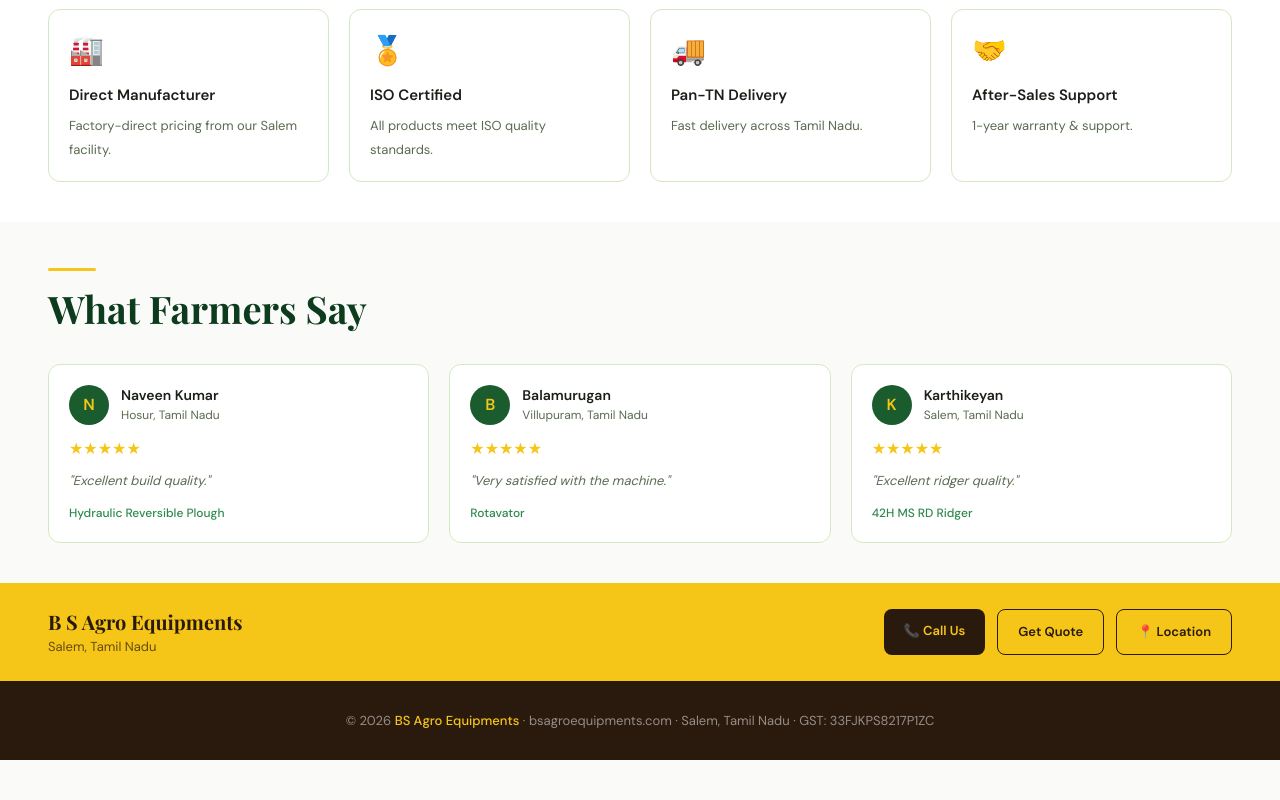
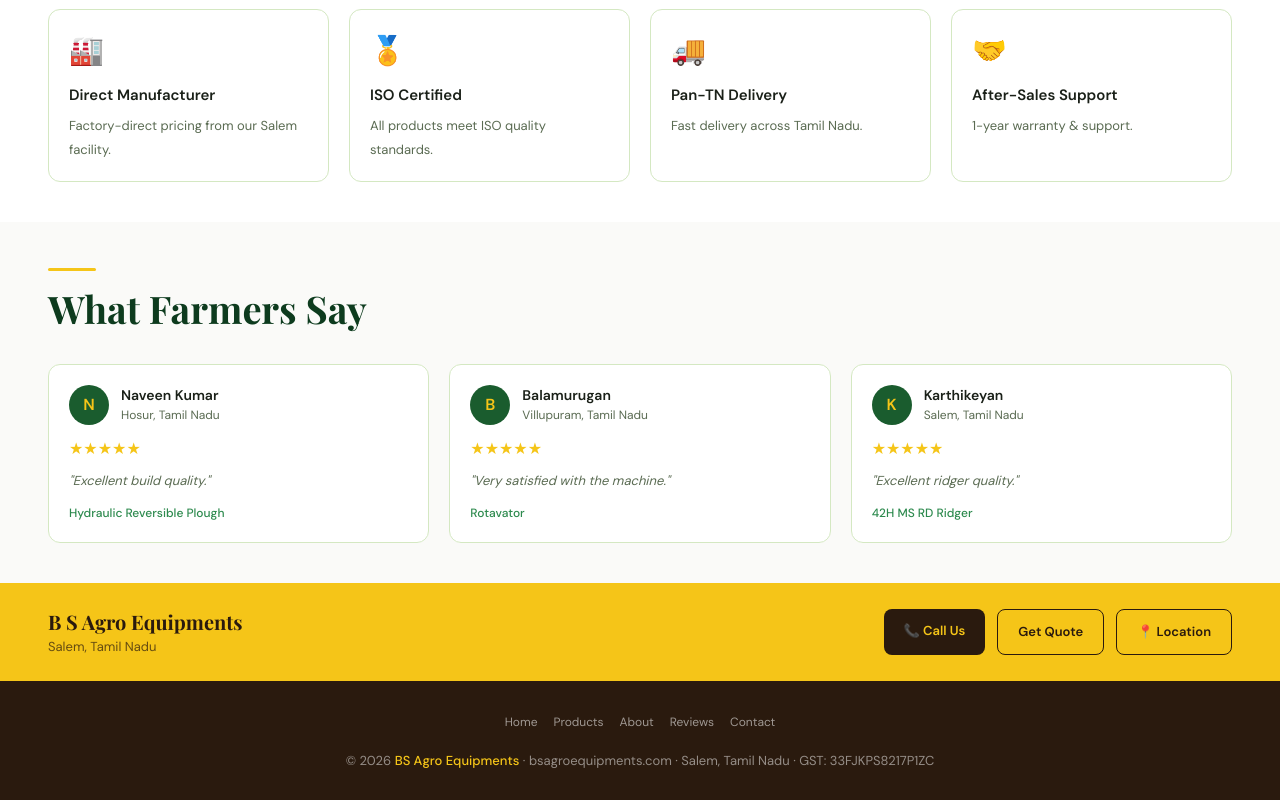
Before and after one commit to uthayaa2005/bs-agro, a React (Create React App) app: page / in a window 1280 px wide. Shown: the part 3025-3825 px from the top of the page. Before the commit the page ends 3785 px from the top, so only its background shows below. Built offline with nearby package versions, Linux system fonts and the light colour scheme; a web font is replaced by a local one.

Commit message:
Add crawlable footer links to help Google discover all pages.
Footer now includes real href links for home, products, about, reviews, and contact.

Co-authored-by: Cursor <cursoragent@cursor.com>

```diff
--- a/src/components/Footer.jsx
+++ b/src/components/Footer.jsx
@@ -1,11 +1,34 @@
 import React from "react";
 import { SITE_URL } from "../constants/site";
+
+const FOOTER_LINKS = [
+  { href: "/", label: "Home" },
+  { href: "/products", label: "Products" },
+  { href: "/about", label: "About" },
+  { href: "/reviews", label: "Reviews" },
+  { href: "/contact", label: "Contact" },
+];
 
 export default function Footer() {
   return (
     <footer className="bg-soil px-4 sm:px-6 md:px-8 py-6 sm:py-7">
 
       <div className="max-w-[1200px] mx-auto text-center">
+
+        <nav aria-label="Site pages" className="mb-4">
+          <ul className="flex flex-wrap justify-center gap-x-4 gap-y-2 list-none p-0 m-0">
+            {FOOTER_LINKS.map((link) => (
+              <li key={link.href}>
+                <a
+                  href={link.href}
+                  className="text-[11px] sm:text-[12px] text-white/55 hover:text-y1 transition-colors"
+                >
+                  {link.label}
+                </a>
+              </li>
+            ))}
+          </ul>
+        </nav>
 
         <p className="text-[11px] sm:text-[12px] md:text-[13px] text-white/50 leading-[1.8]">
 
```
